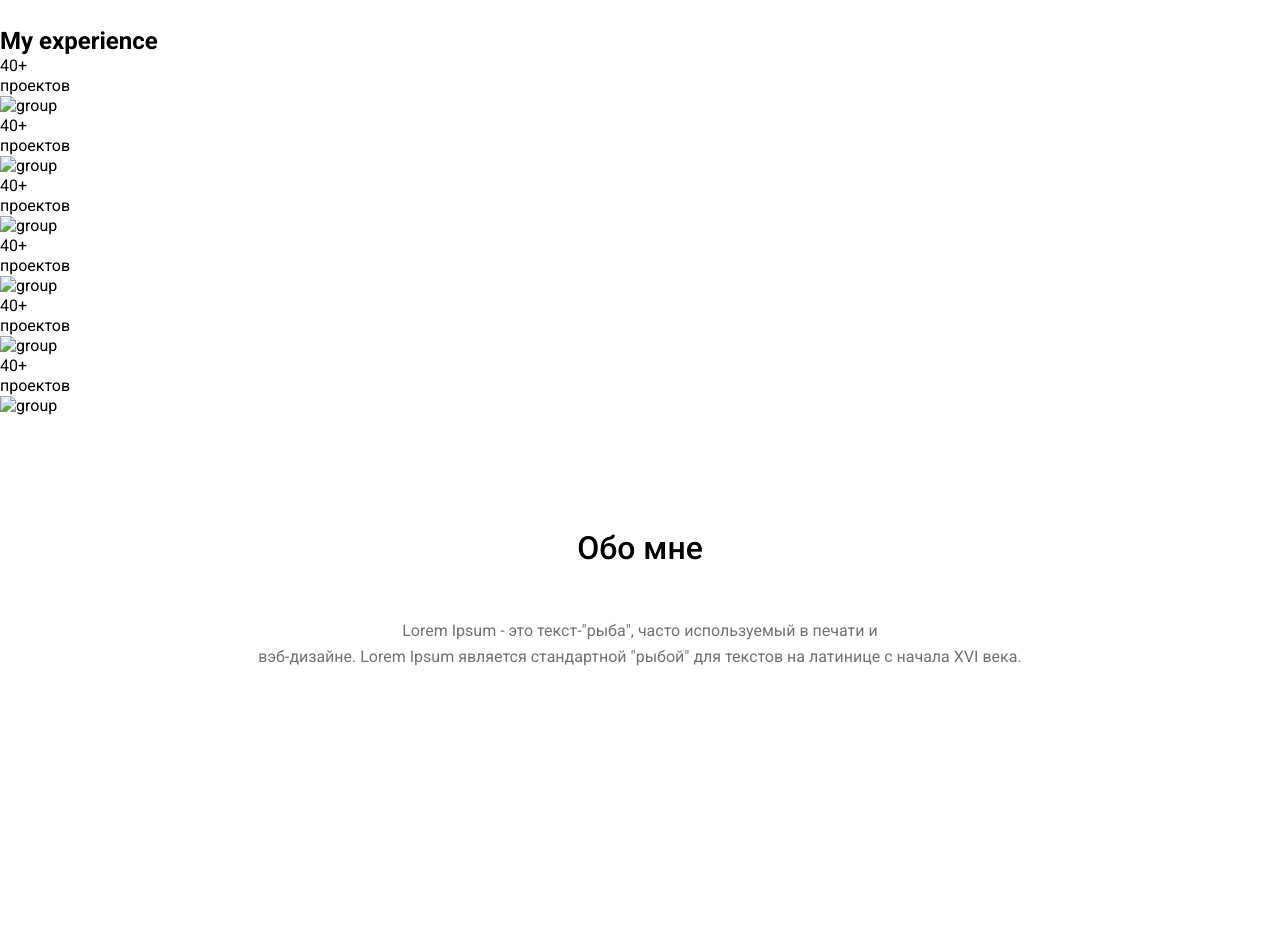
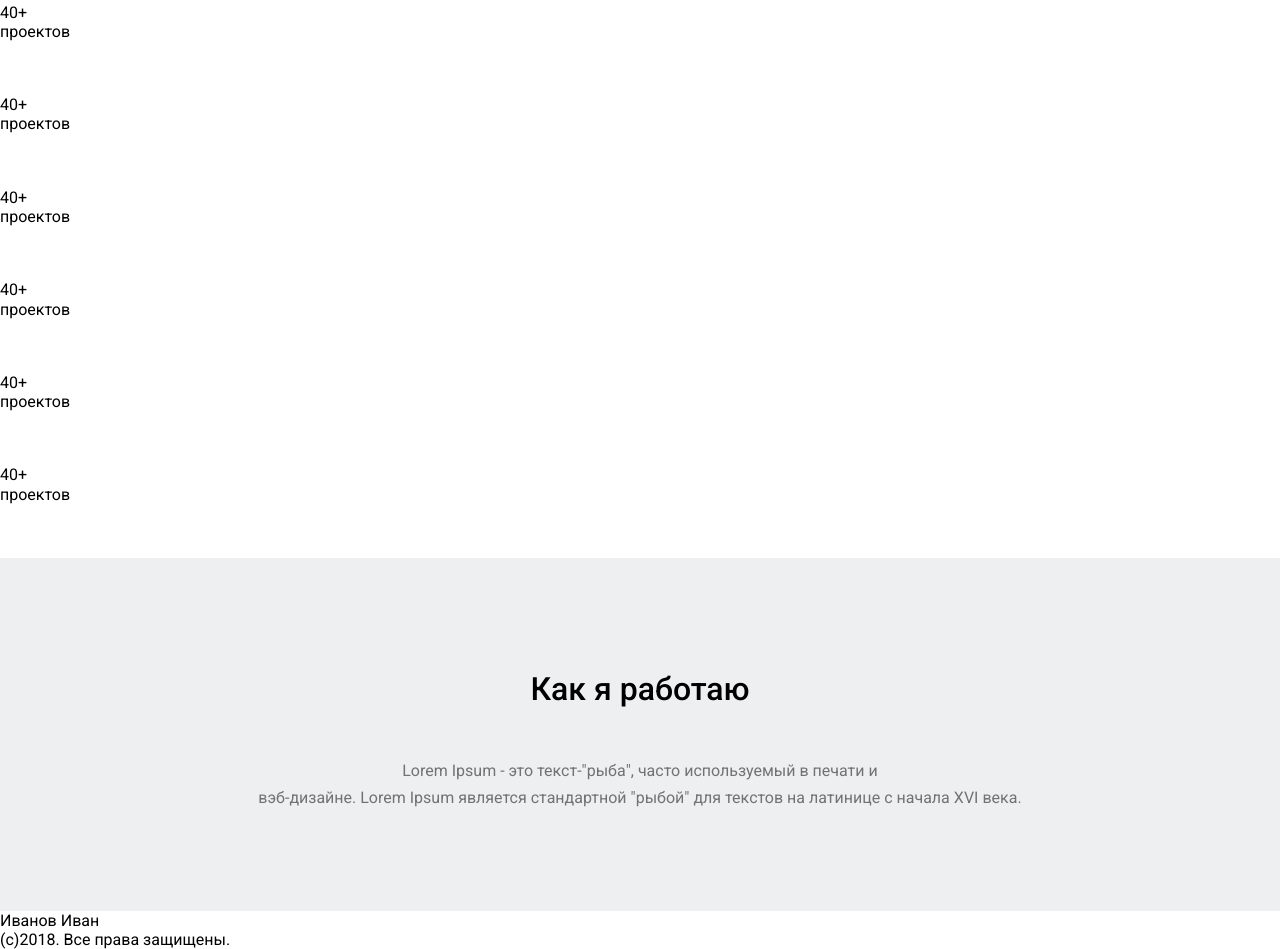
Before and after one commit to rojs73/lesson9, a plain HTML site: page index.html in a window 1280 px wide. Shown: the part 1029-1978 px from the top of the page. Before the commit the page ends 1800 px from the top, so only its background shows below. Drawn offline with Linux system fonts and the light colour scheme.

Commit message:
image loaded

```diff
--- a/index.html
+++ b/index.html
@@ -68,7 +68,7 @@
               <p class="experience-item__text">проектов</p>
             </div>
             <div class="experience-item__image">
-              <img src="assets/images/Group.svg" alt="group">
+              <img src="project.svg" alt="group">
             </div>
           </div>
 
@@ -78,7 +78,7 @@
               <p class="experience-item__text">проектов</p>
             </div>
             <div class="experience-item__image">
-              <img src="assets/images/Group.svg" alt="group">
+              <img src="project.svg" alt="group">
             </div>
           </div>
 
@@ -89,7 +89,7 @@
               <p class="experience-item__text">проектов</p>
             </div>
             <div class="experience-item__image">
-              <img src="assets/images/Group.svg" alt="group">
+              <img src="project.svg" alt="group">
             </div>
           </div>
 
@@ -99,7 +99,7 @@
               <p class="experience-item__text">проектов</p>
             </div>
             <div class="experience-item__image">
-              <img src="assets/images/Group.svg" alt="group">
+              <img src="project.svg" alt="group">
             </div>
           </div>
 
@@ -109,7 +109,7 @@
               <p class="experience-item__text">проектов</p>
             </div>
             <div class="experience-item__image">
-              <img src="assets/images/Group.svg" alt="group">
+              <img src="project.svg" alt="group">
             </div>
           </div>
 
@@ -119,20 +119,30 @@
               <p class="experience-item__text">проектов</p>
             </div>
             <div class="experience-item__image">
-              <img src="assets/images/Group.svg" alt="group">
+              <img src="project.svg" alt="group">
             </div>
           </div>
+          </div>
+          </div>
+        </section>
 
 
-    <section class="process">
+    <section class="process section">
       <div class="container container--sm">
-        <h2 class="process__title">Обо мне</h2>
-        <p class="process__description">Lorem Ipsum - это текст-"рыба", часто используемый в печати и <br>вэб-дизайне. Lorem Ipsum является стандартной "рыбой" для текстов на латинице с начала XVI века.</p>
+        <h2 class="process__title section__title">Как я работаю</h2>
+        <p class="process__description section__description">Lorem Ipsum - это текст-"рыба", часто используемый в печати
+          и <br>вэб-дизайне.
+          Lorem Ipsum является стандартной "рыбой" для текстов на латинице с начала XVI века.</p>
       </div>
     </section>
 
   </main>
 
+  <footer class="footer">
+    <div class="container">
+      <div class="footer__name">Иванов Иван</div>
+      <div class="footer__email">(с)2018. Все права защищены.</div>
+    </div>
 </body>
 
 </html>
--- a/style.css
+++ b/style.css
@@ -3,47 +3,63 @@
   --color-primary:#34547a;
   --color-secondary:#727272;
   --color-gray-light: #eeeff1;
+  --color-light:#f9f9f9;
   --color-white:#ffffff;
 
+  --font-size: 16px;
+  --font-family: 'Roboto', sans-serif;
+  --letter-spacing: 0.1em;
 
-  --font-size:16px;
-  --font-family: 'Roboto', sans-serif;
-  --letter-spacing:0.1;
+  --line-height: 1.2;
+  --line-height-lg: 1.64;
 
-  --line-height-sm:1.2;
-  --line-height-lg:1.64;
-
-  --container:1110px;
+  --container-primary: 1110px;
+  --container-sm:540px;
   --gap:20px;
   --gap-sm: calc(var(--gap) / 2);
   --gap-md: calc(var(--gap) * 1.5);
   --gap-lg: calc(var(--gap) * 2);
-
 }
 
 * {
     margin:0;
     padding: 0;
     box-sizing: border-box;
-    list-style-type: none;
+    list-style-type:none;
 }
 
 html {
     font-size: var(--font-size);
     font-family:var(--font-family);
-    font-family: 'Roboto', sans-serif;
     font-weight:400;
-    line-height:1.25;
+    line-height:1.2;
 }
 
 a {
     text-decoration: none;
 }
 
+.visually-hidden {
+  position: absolute;
+  width: 1px;
+  height: 1px;
+  margin: -1px;
+  border: 0;
+  padding: 0;
+
+  white-space: nowrap;
+  clip-path: inset(100%);
+  clip: rect(0 0 0 0);
+  overflow: hidden;
+}
+
 .container {
-  width: min (100% - 40px, var(--container));
-  width: min (100% - var(--gap-lg), var(--container));
+  width: min (100% - var(--gap-lg), var(--container-primary));
   margin-inline: auto;
+}
+
+.container--sm {
+  width: min (100% - var(--gap-lg), var(--container-sm));
 }
 
 .header {
@@ -55,54 +71,82 @@ a {
 .navbar {
   margin-bottom:116px;
 }
+
 .navbar__list {
   display: flex;
-  gap: var(--gap-lg)
+  gap: var(--gap-lg);
 }
-.navbar__item {
-}
+
 .navbar__link {
   color: var(--color-black);
   letter-spacing: var(--letter-spacing);
   padding: var(--gap-sm) 3px var(--gap-sm) 0;
 
 }
+
 .navbar__link--active {
   color:#007bff;
-  font-weight:500px;
+  font-weight:500;
 }
+
 .content {
   display: flex;
   flex-direction: column;
   max-width: 540px;
   align-items: flex-start;
 }
+
 .content__title {
   font-size: 3rem;
+  font-weight:500;
   background-color: var(--color-gray-light);
   line-height:var(--line-height-lg);
   margin-bottom: 35px;
 }
+
 .content__description {
   line-height:var(--line-height-lg);
   margin-bottom: 55px;
   color:var(--color-secondary);
 }
+
 .content__link {
-  min-width:255px;
+  min-width:225px;
   min-height:65px;
   color:var(--color-white);
   background-color: var(--color-primary);
   padding: 0.5em;
-  letter-spacing:var (--letter-spacing);
+  letter-spacing:var(--letter-spacing);
   display:flex;
+  align-items: center;
+  justify-content: center;
+}
+
+.section {
+  padding-top: 112px;
+  padding-bottom: 90px;
+}
+.section__title {
+  color: var(--color-black);
+  text-align: center;
+  font-size: 2rem;
+  font-weight: 500;
+  margin-bottom: 39px;
+}
+.section__description {
+  line-height: var(--line-height-lg);
+  color: var(--color-secondary);
+  text-align: center;
+}
+.process {
+  background-color: var(--color-gray-light);
+  padding-bottom: 50px;
 }
 
 .about {
   padding-top:112px;
-  padding-bottom:100px;
+  padding-bottom:90px;
   background-color: var(color--light);
-
 }
 
 .about__title {
@@ -110,7 +154,7 @@ a {
   font-size: 2rem;
   font-weight:500;
   text-align: center;
-  margin-bottom:50px;
+  margin-bottom:39px;
 
 }
 .about__description {
```
Also changed, not shown: project.svg (added).
